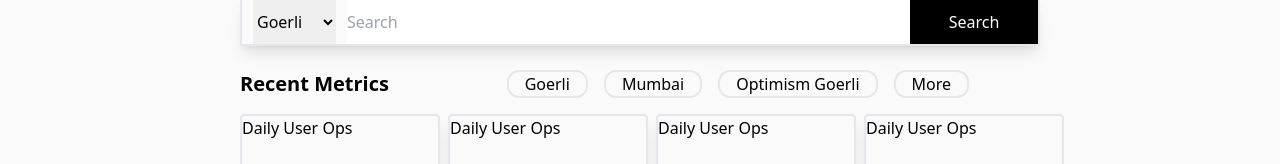
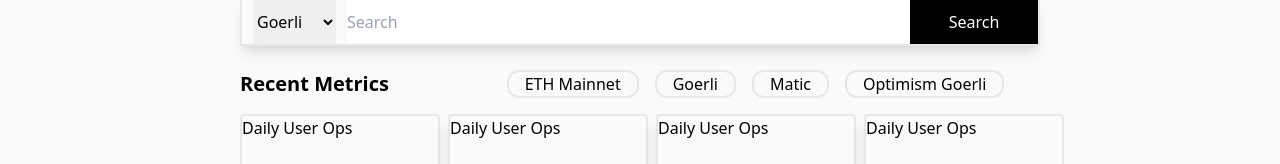
Before and after one commit to jiffy-labs/jiffyscan-frontend, a Next.js app: page / in a window 1280 px wide. Shown: the part 166-330 px from the top of the page. Built offline with nearby package versions, Linux system fonts and the light colour scheme; no server answers.

Commit message:
adding network filter to home page

```diff
--- a/src/components/homepage/LatestBundles.jsx
+++ b/src/components/homepage/LatestBundles.jsx
@@ -49,7 +49,7 @@ const getRowsFromBundleResponse = (bundles) => {
             hash: (
                 <CopyButtonDiv>
                     <a href={'https://www.google.com'}>
-                        {bundle.transactionHash.slice(0, 5) + '...'}
+                        {bundle.transactionHash.slice(0, 3) + '...' + bundle.transactionHash.slice(-3)}
                     </a>
                     <IconButton
                         onClick={() => handleCopy(bundle.transactionHash)}
@@ -66,13 +66,13 @@ const getRowsFromBundleResponse = (bundles) => {
     return rows;
 };
 
-export default function LatestBundles() {
+export default function LatestBundles({network}) {
     const [rows, setRows] = useState([]);
 
     useEffect(() => {
         const fetchUserOps = async () => {
             const response = await fetch(
-                'https://api.jiffyscan.xyz/v0/getLatestBundles'
+                'https://api.jiffyscan.xyz/v0/getLatestBundles?network=' + network + '&first='+ 5
             );
             const BundlesFromResponse = await response.json();
             if ('bundles' in BundlesFromResponse) {
@@ -83,7 +83,7 @@ export default function LatestBundles() {
             }
         };
         fetchUserOps();
-    }, []);
+    }, [network]);
 
     return (
         <div className="flex flex-col py-6 lg:px-4 lg:w-1/2">
--- a/src/components/homepage/LatestUserOps.jsx
+++ b/src/components/homepage/LatestUserOps.jsx
@@ -52,7 +52,7 @@ const getRowsFromUserOpResponse = (userOps) => {
             hash: (
                 <CopyButtonDiv>
                     <a href={'https://www.google.com'}>
-                        {userOp.userOpHash.slice(0, 5) + '...'}
+                        {userOp.userOpHash.slice(0, 5) + '...' + userOp.userOpHash.slice(-3)}
                     </a>
                     <IconButton onClick={() => handleCopy(userOp.userOpHash)}>
                         <ContentCopyIcon size="small" />
@@ -85,13 +85,13 @@ const getRowsFromUserOpResponse = (userOps) => {
     return rows;
 };
 
-export default function LatestUserOps() {
+export default function LatestUserOps({network}) {
     const [rows, setRows] = useState([]);
 
     useEffect(() => {
         const fetchUserOps = async () => {
             const response = await fetch(
-                'https://api.jiffyscan.xyz/v0/getLatestUserOps'
+                'https://api.jiffyscan.xyz/v0/getLatestUserOps?network=' + network + '&first='+ 5
             );
             const userOpsFromResponse = await response.json();
             if ('userOps' in userOpsFromResponse) {
@@ -102,7 +102,7 @@ export default function LatestUserOps() {
             }
         };
         fetchUserOps();
-    }, []);
+    }, [network]);
 
     return (
         <div className="flex flex-col py-6 px-4 lg:w-1/2">
--- /dev/null
+++ b/src/components/homepage/NetworkFilter.jsx
@@ -0,0 +1,23 @@
+import React from "react";
+import { SUPPORTED_NETWORKS } from "@/utils/constants";
+
+function NetworkFilter({ network, handleNetworkChange }) {
+    return (
+        <div className="flex justify-end w-2/3 space-x-4 hidden lg:block">
+            {SUPPORTED_NETWORKS.map((supNetwork) => {
+                return (
+                    <button
+                        className={
+                            network == supNetwork.id ? "rounded-xl border-2 px-4 bg-black text-gray-100" : "rounded-xl border-2 px-4"
+                        }
+                        onClick={() => handleNetworkChange(supNetwork.id)}
+                    >
+                        {supNetwork.name}
+                    </button>
+                );
+            })}
+        </div>
+    );
+}
+
+export default NetworkFilter;
--- a/src/pages/index.js
+++ b/src/pages/index.js
@@ -1,3 +1,4 @@
+import { useState } from 'react';
 import Head from 'next/head';
 import Image from 'next/image';
 import { Inter } from 'next/font/google';
@@ -10,10 +11,22 @@ import RecentMetrics from '@/components/homepage/RecentMetrics';
 import ViewAllBundlesButton from '@/components/homepage/ViewAllBundlesButton';
 import ViewAllUserOpsButton from '@/components/homepage/ViewAllUserOpsButton';
 import LatestBundles from '@/components/homepage/LatestBundles';
+import NetworkFilter from '@/components/homepage/NetworkFilter';
 
 const inter = Inter({ subsets: ['latin'] });
 
 export default function Home() {
+    const [network, setNetwork] = useState('');
+
+    const handleNetworkChange = (newNetwork) => {
+        if (network === newNetwork) {
+            setNetwork('');
+        } else {
+            setNetwork(newNetwork);
+
+        }
+    };
+
     return (
         <>
             <Layout>
@@ -29,20 +42,8 @@ export default function Home() {
                         <h1 className="text-xl font-semibold pb-4 w-1/3">
                             Recent Metrics
                         </h1>
-                        <div className="flex justify-end w-2/3 space-x-4 hidden lg:block">
-                            <button className="rounded-xl border-2 px-4">
-                                Goerli
-                            </button>
-                            <button className="rounded-xl border-2 px-4">
-                                Mumbai
-                            </button>
-                            <button className="rounded-xl border-2 px-4">
-                                Optimism Goerli
-                            </button>
-                            <button className="rounded-xl border-2 px-4">
-                                More
-                            </button>
-                        </div>
+
+                        <NetworkFilter network={network} handleNetworkChange={handleNetworkChange}/>
                     </div>
                     <div className="items-center justify-center mx-auto overflow-auto">
                         <RecentMetrics />
@@ -50,8 +51,8 @@ export default function Home() {
                 </div>
 
                 <div className="flex flex-col sm:flex-row overflow-auto mx-auto lg:w-full">
-                    <LatestBundles />
-                    <LatestUserOps />
+                    <LatestBundles network={network}/>
+                    <LatestUserOps network={network}/>
                 </div>
             </Layout>
         </>
--- /dev/null
+++ b/src/utils/constants.js
@@ -0,0 +1,6 @@
+export const SUPPORTED_NETWORKS = [
+    {name: "ETH Mainnet", id: "mainnet"},
+    {name: "Goerli", id: "goerli"},
+    {name: "Matic", id: "matic"},
+    {name: "Optimism Goerli", id: "optimism-goerli"},
+]
```
